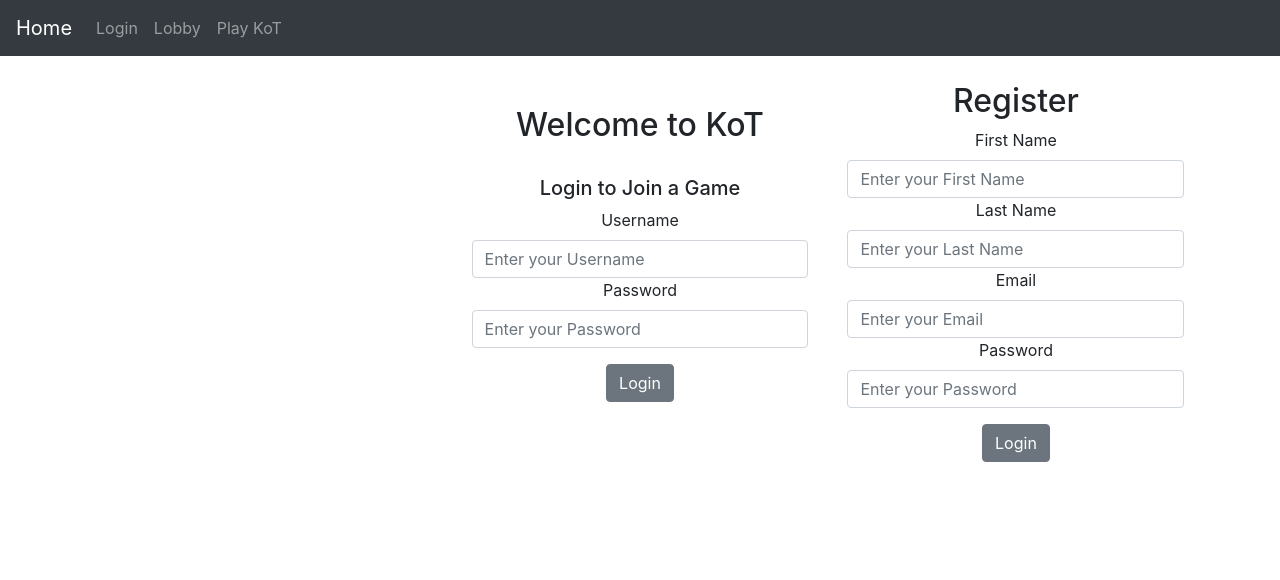
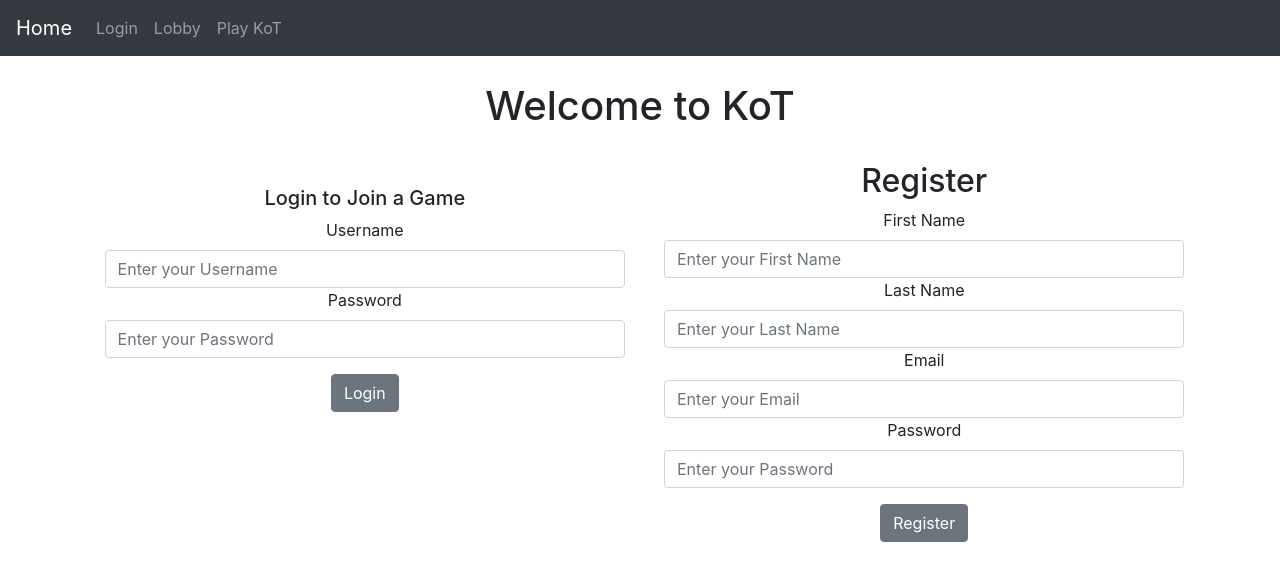
Before and after one commit to borisv1307/kot, a React (Create React App) app in the folder frontend/: page /login in a window 1280 px wide. Shown: the top 580 px of the page. Built offline with nearby package versions, Linux system fonts and the light colour scheme.

Commit message:
formatting update

```diff
--- a/frontend/src/containers/Login.js
+++ b/frontend/src/containers/Login.js
@@ -58,23 +58,10 @@ export default class LoginLayout extends Component {
 
         return (
             <div className="container">
+                <h1>Welcome to KoT</h1>
+                 <br />
                 <div className="row">
-                    <div className="col-sm">
-
-                    </div>
-                    <div className="col-sm">
-                    </div>
-                    <div className="col-sm">
-
-                    </div>
-                </div>
-                <div className="row">
-                    <div className="col-sm">
-
-                    </div>
                     <div className="col-sm p-4">
-                        <h2>Welcome to KoT</h2>
-                        <br />
                         <div className="login">
                             <Form class="login">
                                 <h5>Login to Join a Game</h5>
@@ -97,10 +84,6 @@ export default class LoginLayout extends Component {
                             </Form>
                         </div>
 
-                        {/* <br></br>
-                        <a className="b" href="/lobby">
-                            <button type="button" class="btn btn-primary">Play as Guest</button>
-                        </a> */}
                     </div>
                     <div className="col-sm">
                         <RegisterUser/>
@@ -110,37 +93,3 @@ export default class LoginLayout extends Component {
         );
     }
 }
-
-// const LoginLayout = (props) => {
-//     return (
-//         <div className="container">
-//             <div className="row">
-//                 <div className="col-sm">
-
-//                 </div>
-//                 <div className="col-sm">
-//                     Login page
-//                 </div>
-//                 <div className="col-sm">
-
-//                 </div>
-//             </div>
-//             <div className="row">
-//                 <div className="col-sm">
-
-//                 </div>
-//                 <div className="col-sm">
-//                     <br></br>
-//                     <a className="b" href="/lobby">
-//                         <button type="button" class="btn btn-primary">Play as Guest</button>
-//                     </a>
-//                 </div>
-//                 <div className="col-sm">
-
-//                 </div>
-//             </div>
-//         </div>
-//     );
-// }
-
-//export default LoginLayout;
--- a/frontend/src/containers/RegisterUser.js
+++ b/frontend/src/containers/RegisterUser.js
@@ -66,7 +66,7 @@ class RegisterUser extends Component {
              />
              {this.renderRedirect()}
             </Form.Group>
-            <Button variant="btn btn-secondary" onClick={this.setRedirect} className="submit" type="submit" value="Submit">Login</Button>
+            <Button variant="btn btn-secondary" onClick={this.setRedirect} className="submit" type="submit" value="Submit">Register</Button>
          </Form>
       </div>
     );
```
